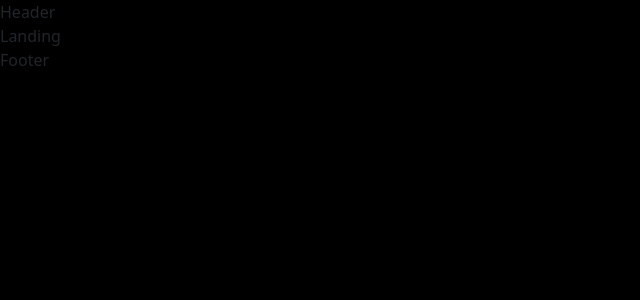
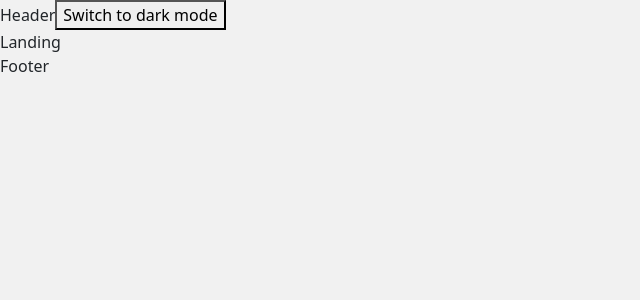
Before and after one commit to xJuanPablo/TechTide, a React (Create React App) app in the folder client/: page / in a window 1280 px wide. Shown: the top 300 px of the page, without its empty margins (0-640 px from the left). Built offline with nearby package versions, Linux system fonts and the light colour scheme.

Commit message:
Completed ThemeContext functionality

```diff
--- a/client/src/components/Header.tsx
+++ b/client/src/components/Header.tsx
@@ -1,11 +1,18 @@
-import React from 'react'
+import { useContext } from 'react';
+import { ThemeContext } from '../context/ThemeContext';
 
 const Header: React.FC = () => {
+  const context = useContext(ThemeContext);
+  if (!context) throw new Error('ThemeContext not found');
+  const { theme, toggleTheme } = context;
   return (
     <header>
       Header
+      <button onClick={toggleTheme}>
+      Switch to {theme === 'light' ? 'dark' : 'light'} mode
+      </button>
     </header>
   )
 }
 
-export default Header
+export default Header;
--- a/client/src/context/ThemeContext.tsx
+++ b/client/src/context/ThemeContext.tsx
@@ -1,4 +1,4 @@
-import { createContext, useState, ReactNode } from "react";
+import { createContext, useState, ReactNode, useEffect } from "react";
 
 type ThemeContextType = {
   theme: string;
@@ -14,6 +14,11 @@ const ThemeProvider: React.FC<{ children: ReactNode }> = ({ children }) => {
     setTheme((prev) => (prev === "light" ? "dark" : "light"));
   };
 
+  useEffect(() => {
+    document.body.classList.remove('theme-light', 'theme-dark');
+    document.body.classList.add(`theme-${theme}`);
+  },[theme])
+
   return (
     <ThemeContext.Provider value={{ theme, toggleTheme }}>
       {children}
--- a/client/src/scss/_body.scss
+++ b/client/src/scss/_body.scss
@@ -1,3 +1,12 @@
 body {
     background-color: black;
+    transition: background-color 0.3s ease, color 0.3s ease;
 }
+
+body.theme-dark {
+    background-color: black;
+}
+
+body.theme-light {
+    background-color: #f1f1f1;
+}
```
Also changed, not shown: client/src/index.tsx (+4 -3 lines). Lines whose indentation alone changed are shown as unchanged.
